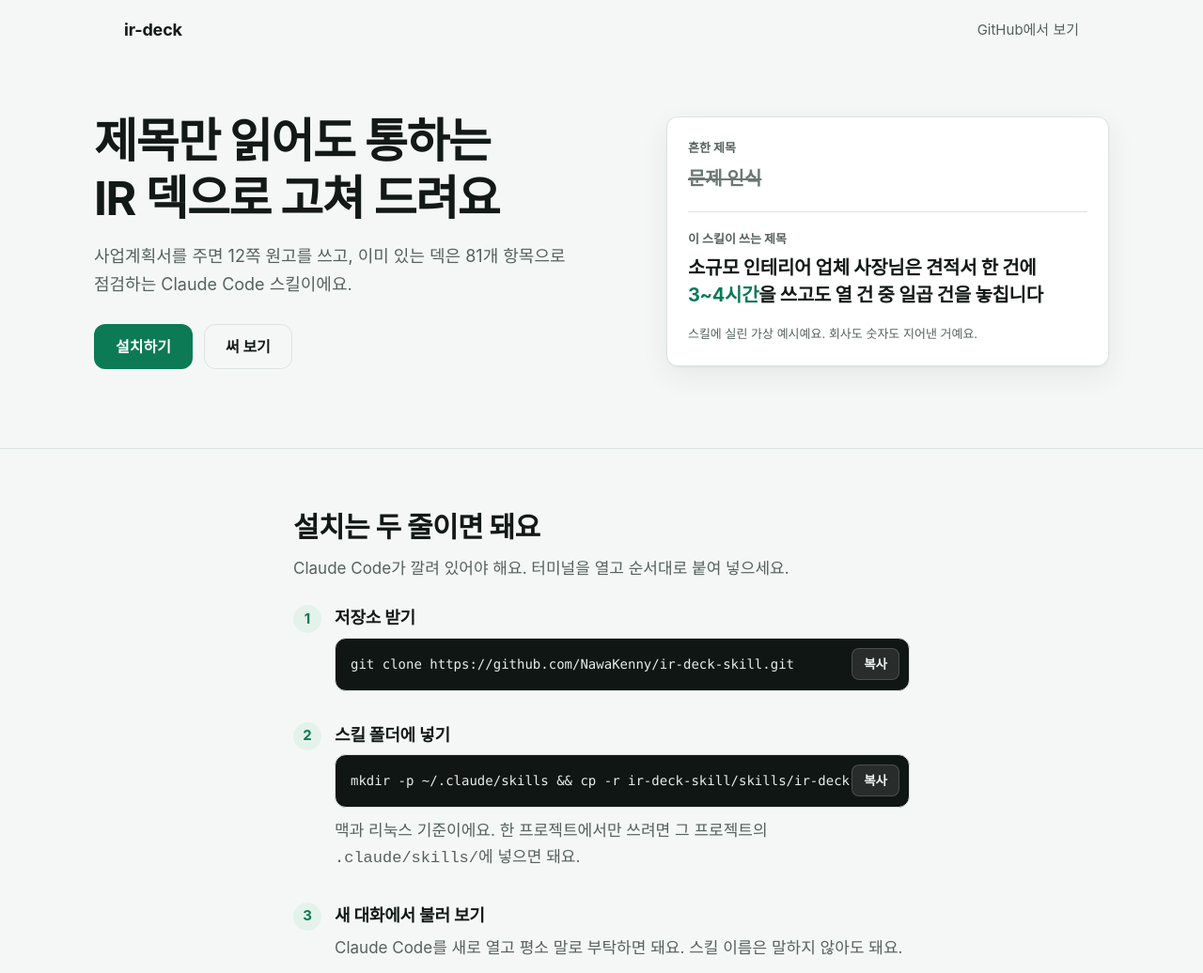
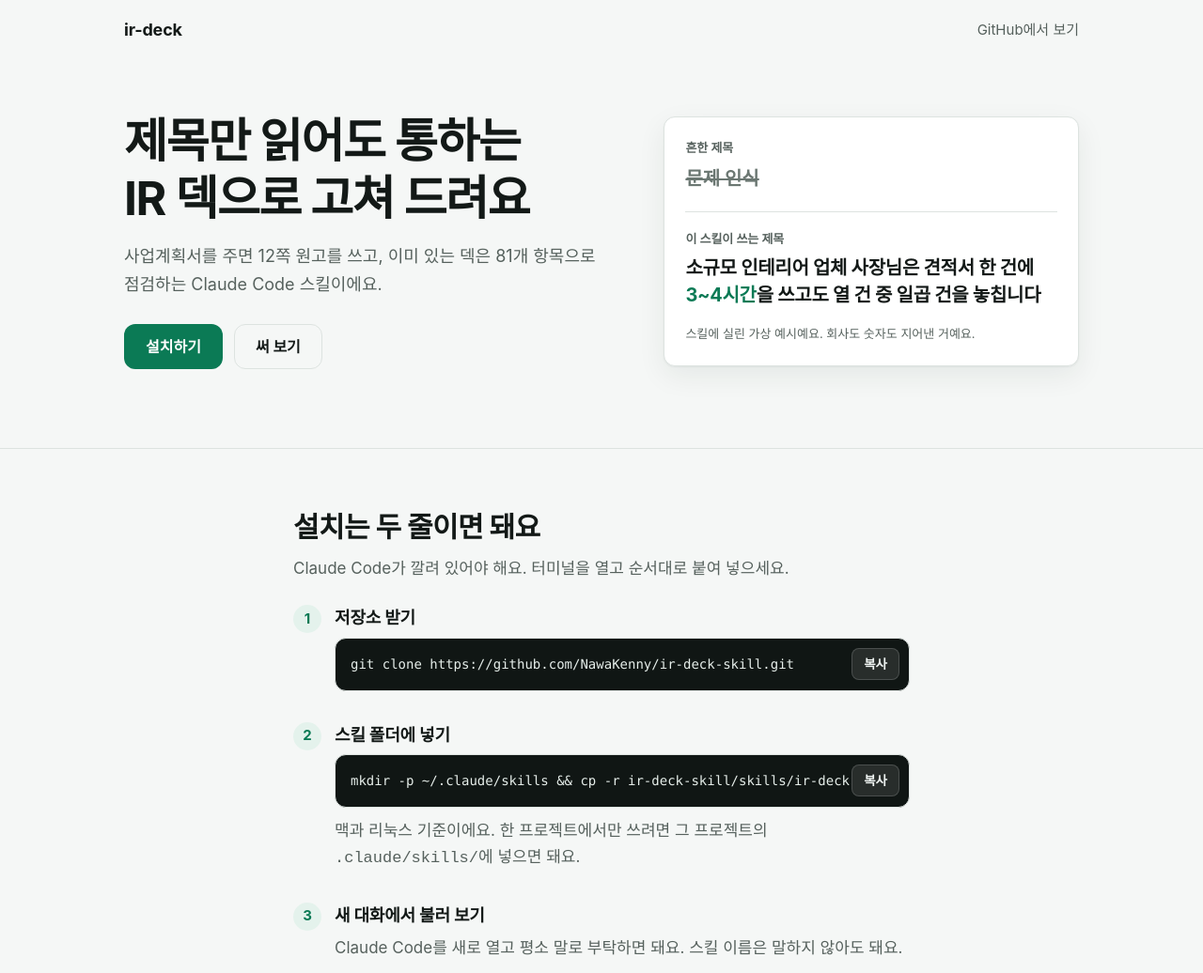
Before and after one commit to NawaKenny/ir-deck-skill, a plain HTML site: page docs/index.html in a window 1280 px wide. Shown: the top 1036 px of the page at 94% size. Drawn offline with Linux system fonts and the light colour scheme; a web font is replaced by a local one.

Commit message:
안내 페이지: 휴대폰에서 첫 화면 좌우 여백이 빠지던 것을 고침
Co-Authored-By: Claude Fable 5.2 <noreply@anthropic.com>

```diff
--- a/docs/index.html
+++ b/docs/index.html
@@ -69,7 +69,7 @@
   .top a.link:hover { color: var(--text); }
 
   /* 첫 화면 */
-  .hero { display: grid; gap: 32px; padding: 28px 0 56px; }
+  .hero { display: grid; gap: 32px; padding-block: 28px 56px; }
   .hero h1 { font-size: clamp(30px, 6.2vw, 50px); line-height: 1.22; letter-spacing: -0.03em; font-weight: 750; margin: 0 0 16px; }
   .hero p.sub { font-size: 18px; color: var(--muted); margin: 0 0 28px; max-width: 34em; }
   .actions { display: flex; flex-wrap: wrap; gap: 12px; }
@@ -155,7 +155,7 @@
 
   @media (min-width: 880px) {
     .wrap { padding: 0 32px; }
-    .hero { grid-template-columns: 1.08fr .92fr; gap: 56px; padding: 56px 0 84px; align-items: center; }
+    .hero { grid-template-columns: 1.08fr .92fr; gap: 56px; padding-block: 56px 84px; align-items: center; }
     section { padding: 64px 0; }
     .rules { grid-template-columns: 1fr 1fr; }
     .cautions { grid-template-columns: 1fr 1fr 1fr; gap: 32px; }
@@ -164,6 +164,7 @@
     html { scroll-behavior: auto; }
     .btn, .copy { transition: none; }
   }
+  /* v4 */
 </style>
 </head>
 <body>
```
